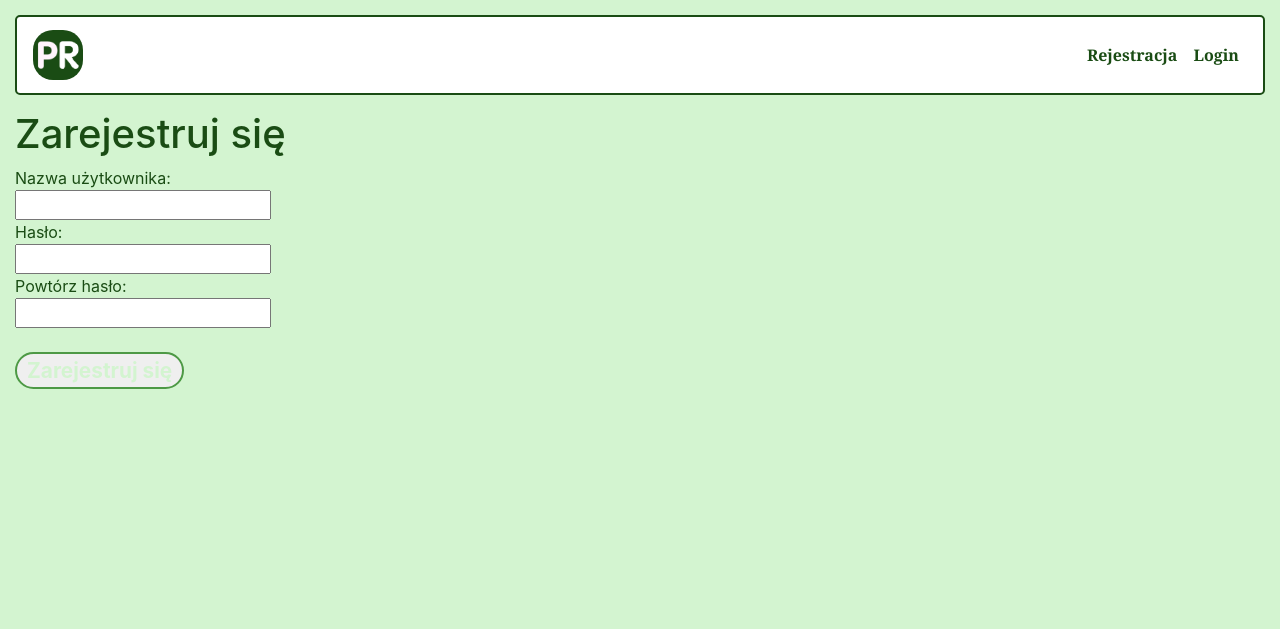
After one commit to GregorySeth/photorank, a Django app: template accounts/templates/accounts/signup.html in a window 1280 px wide. The commit adds this page. Shown: the top 629 px of the page. Run offline with Django 3.2, Linux system fonts and the light colour scheme; the template is opened without the code that fills it, so the values that code supplies are empty; parts of the project's set-up code (start-up, migrations or seed data) failed here and were passed over; some libraries are stand-ins or nearby versions.

Commit message:
signup functionality added

```diff
--- a/accounts/templates/accounts.html
+++ /dev/null
@@ -1 +0,0 @@
-acounts main
--- /dev/null
+++ b/accounts/templates/accounts/signup.html
@@ -0,0 +1,34 @@
+{% extends 'base.html' %}
+
+{% block content %}
+
+{% if error %}
+{{ error }}
+<br>
+<br>
+{% endif %}
+
+<h1>Zarejestruj się</h1>
+
+<form action="{% url 'signup' %}" method="post">
+
+  {% csrf_token %}
+
+  Nazwa użytkownika:
+  <br>
+  <input type="text" name="username" value="">
+  <br>
+  Hasło:
+  <br>
+  <input type="password" name="password1">
+  <br>
+  Powtórz hasło:
+  <br>
+  <input type="password" name="password2">
+  <br>
+  <br>
+  <input class="przycisk" type="submit" name="submit" value="Zarejestruj się">
+
+</form>
+
+{% endblock %}
--- a/accounts/templates/login.html
+++ /dev/null
@@ -1 +0,0 @@
-login
--- a/accounts/templates/logout.html
+++ /dev/null
@@ -1 +0,0 @@
-logout
--- a/accounts/templates/signup.html
+++ /dev/null
@@ -1 +0,0 @@
-signup
--- a/photo/templates/photo/login.html
+++ /dev/null
@@ -1 +0,0 @@
-<h1>Login page</h1>
--- a/photo/templates/photo/signup.html
+++ /dev/null
@@ -1 +0,0 @@
-<h1>Signup page</h1>
--- a/photorank/static/css/styling.css
+++ b/photorank/static/css/styling.css
@@ -98,11 +98,10 @@ body {
 .przycisk {
 
 	display: inline-flex;
-	border: 2px solid #FF9A37;
-	margin: 30px 10px 0px 0px;
+	border: 2px solid #4D9945;
 	padding-left: 10px;
 	padding-right: 10px;
-	color: #FF9A37;
+	color: #D3F4D0;
 	font-weight: bold;
 	font-size: 130%;
 	border-radius: 20px;
@@ -112,7 +111,7 @@ body {
 .przycisk:hover {
 
 	color: #050200;
-	background-color: #FF9A37;
+	background-color: #D3F4D0;
 	cursor: pointer;
 
 }
--- a/photorank/templates/base.html
+++ b/photorank/templates/base.html
@@ -27,7 +27,7 @@
 	<!-- GÓRNY NAVBAR -->
 
 	<nav id="navbar_custom" class="navbar navbar-expand-sm navbar-dark">
-    <a class="navbar-brand" href=''>
+    <a class="navbar-brand" href='{% url "home" %}'>
       <img id="logo" src="{% static 'img/pr.png' %}" class="d-inline-block align-top">
     </a>
 		<button class="navbar-toggler" type="button" data-toggle="collapse" data-target="#navbarSupportedContent" aria-controls="navbarSupportedContent" aria-expanded="false" aria-label="Toggle navigation">
@@ -35,8 +35,8 @@
 		</button>
 		<div class="collapse navbar-collapse" id="navbarSupportedContent">
 			<div class="navbar-nav ml-auto">
-        <a class="nav-item nav-link" href="">Rejestracja</a>
-        <a class="nav-item nav-link" href="">Login</a>
+        <a class="nav-item nav-link" href='{% url "signup" %}'>Rejestracja</a>
+        <a class="nav-item nav-link" href='{% url "login" %}'>Login</a>
       </div>
 		</div>
 	</nav>
```
Also changed, not shown: accounts/templates/accounts/accounts.html (added, +7 -0 lines), accounts/templates/accounts/login.html (added, +30 -0 lines), accounts/templates/accounts/logout.html (added, +7 -0 lines), accounts/views.py (+21 -5 lines).
